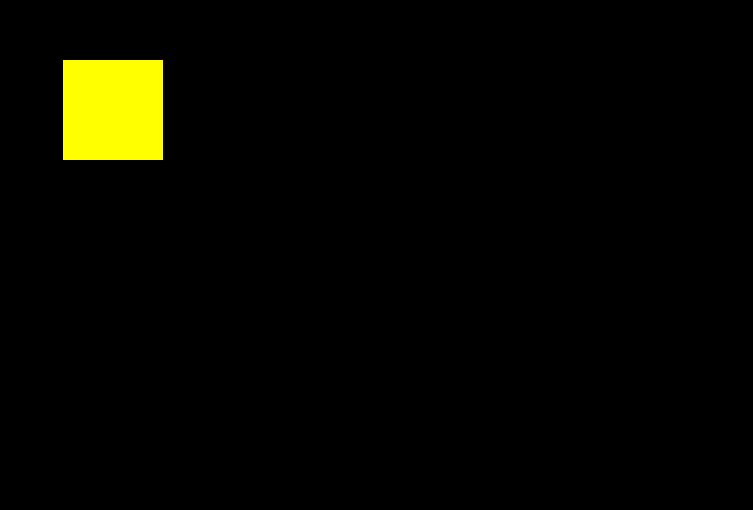
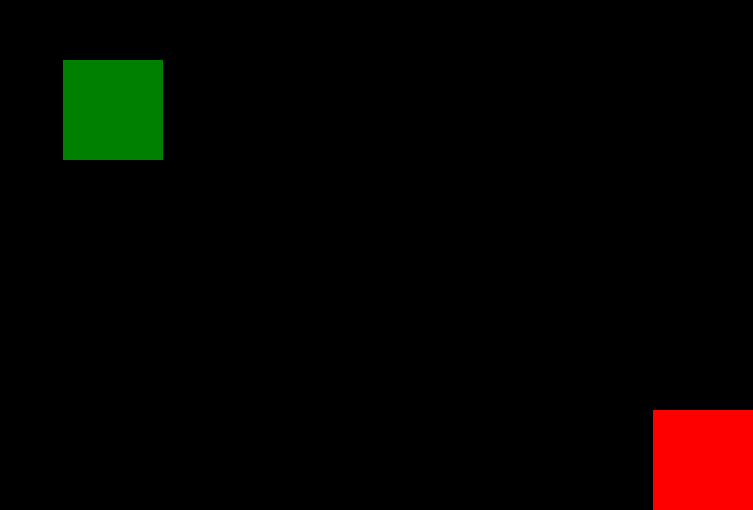
Before and after one commit to leonardosotelo89/randomsound, a plain HTML site: page index.html in a window 1280 px wide. Shown: the part 290-800 px from the top of the page, without its empty margins (527-1280 px from the left). Drawn offline with Linux system fonts and the light colour scheme.

Commit message:
Update index.html

```diff
--- a/index.html
+++ b/index.html
@@ -10,14 +10,22 @@ content="width=device-width,
     body{background-color: rgb(0,0,0);
                color: lime;
 }
-#amarillo{
+#play{
   position: absolute ;
   top: 50%;
   left: 50%;
   width: 100px ;
   height: 100px ;
   transform: translate(-50%,-50%);
-  background-color:yellow ;
+  background-color:green ;
+}
+#stop{
+  position: absolute ;
+  bottom: 0%;
+  right: 0%;
+  width: 100px ;
+  height: 100px ;
+  background-color:red ;
 }
     </style>
   </head>
@@ -26,9 +34,14 @@ content="width=device-width,
 
   </body>
 <script>
-let amarillo = document.createElement('div')
-document.body.appendChild(amarillo)
-amarillo.id = 'amarillo'
+let play = document.createElement('div')
+document.body.appendChild(play)
+play.id = 'play'
+let stop = document.createElement('div')
+document.body.appendChild(stop)
+stop.id = 'stop'
+
+
 
 let sounds = []
 sounds[0] = 'cuek.mp3'
@@ -41,15 +54,18 @@ sounds[3] = 'anime wow.mp3'
   let chosen = sounds[random];
   let one = new Audio(chosen);
   one.play();
-  amarillo.removeEventListener('click', onesound);
+  play.removeEventListener('click', onesound);
   console.log(chosen);
   one.onended = () => {
-    amarillo.addEventListener('click', onesound);
+    play.addEventListener('click', onesound);
     onesound(); // Call the onesound function again after the audio has ended
   };
 }
 
-amarillo.addEventListener('click', onesound)
+play.addEventListener('click', onesound)
+stop.addEventListener('click', ()=>{
+     window.location.reload()
+ })
 
 </script>
 <footer>                        <!--              --></footer>
```
